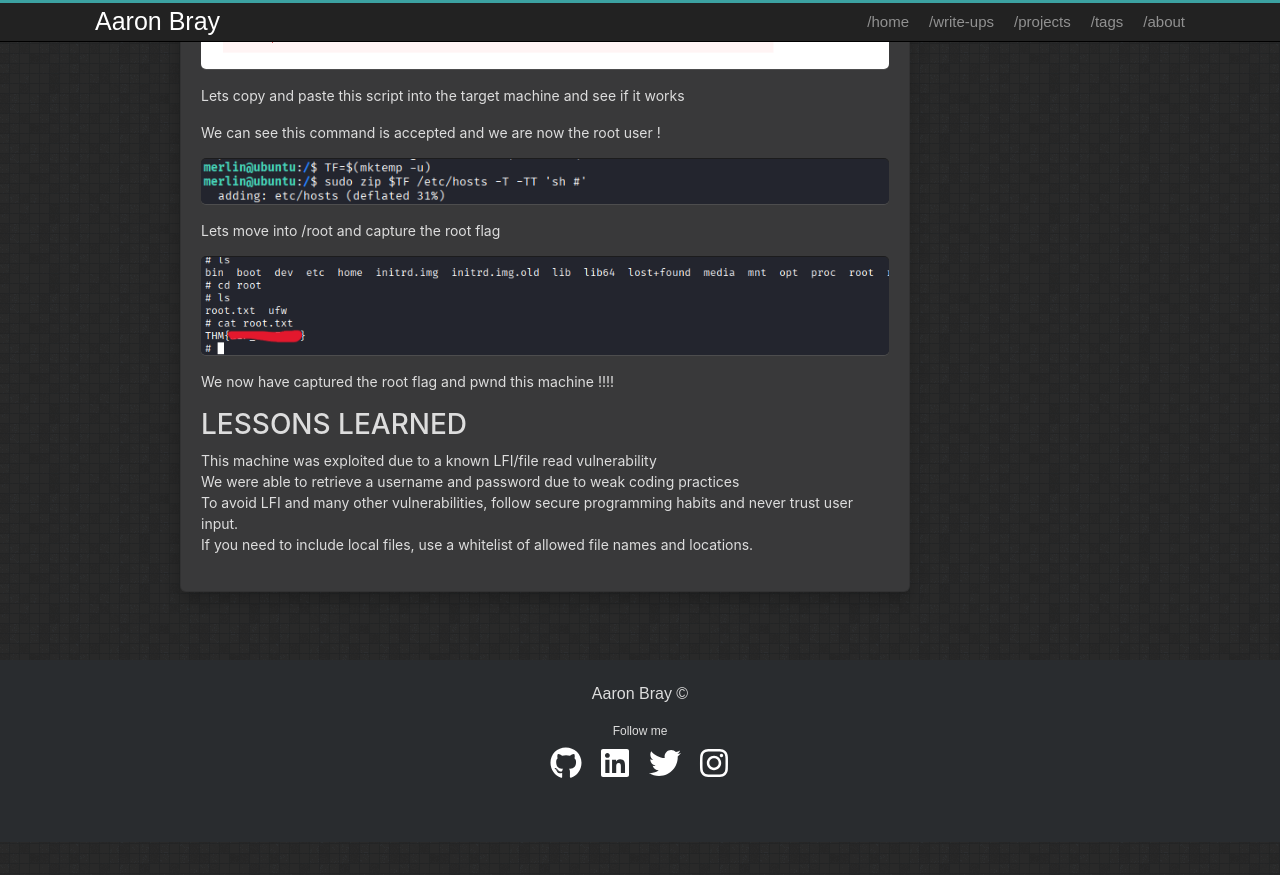
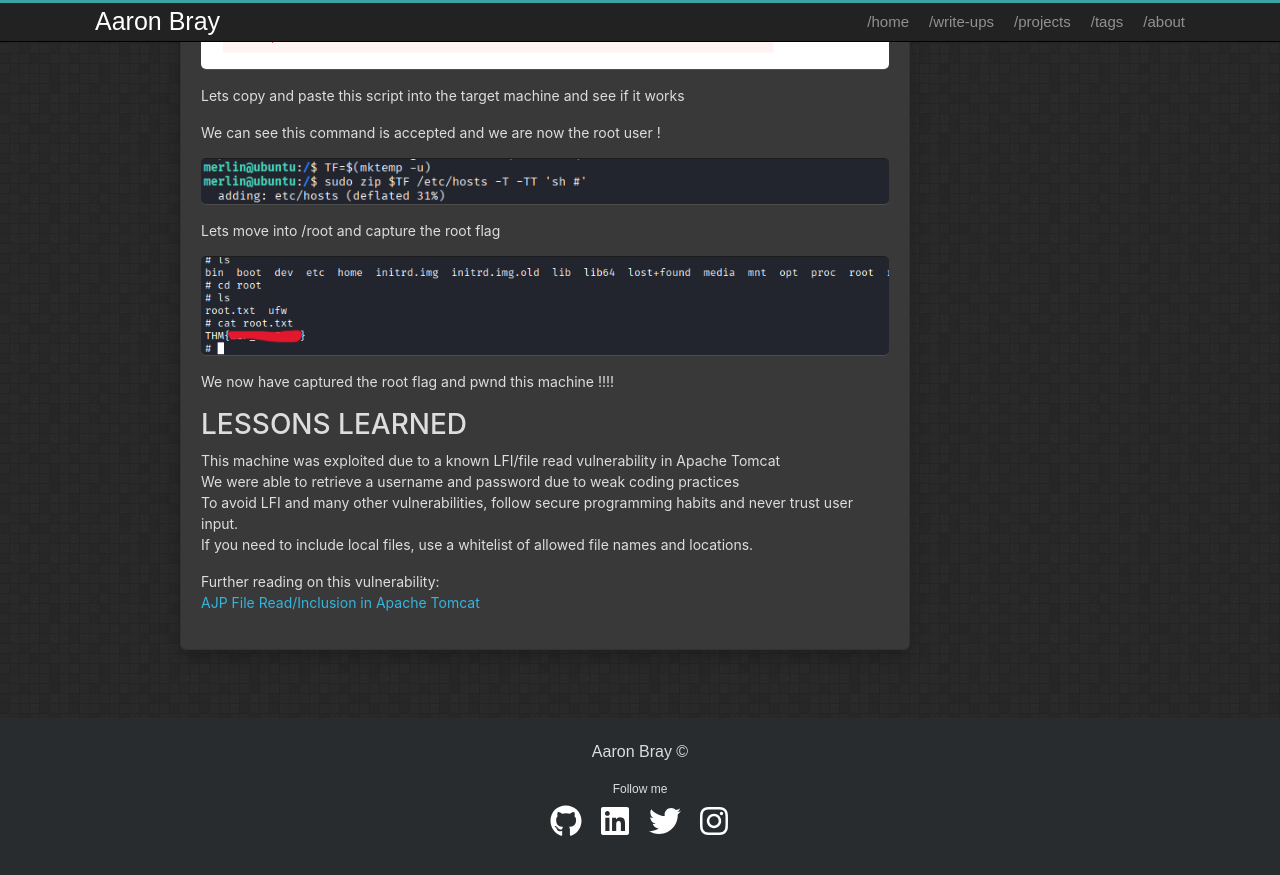
Before and after one commit to AaronBray/AaronBray.github.io, a Jekyll site: the page built from _posts/2025-09-25-Tom_Ghost.md, in a window 1280 px wide and 900 px high, scrolled down 6247 px. Shown: the top 875 px of the window. Built offline with Jekyll 4.4.1, drawn with Linux system fonts in a browser that asks for light colours; before the commit the page ends 7089 px from its top, so only the background shows below that.

Commit message:
Update 2025-09-25-Tom_Ghost.md

```diff
--- a/_posts/2025-09-25-Tom_Ghost.md
+++ b/_posts/2025-09-25-Tom_Ghost.md
@@ -313,7 +313,10 @@
 
 
 # LESSONS LEARNED
-This machine was exploited due to a known LFI/file read vulnerability
+This machine was exploited due to a known LFI/file read vulnerability in Apache Tomcat
 We were able to retrieve a username and password due to weak coding practices
 To avoid LFI and many other vulnerabilities, follow secure programming habits and never trust user input.
 If you need to include local files, use a whitelist of allowed file names and locations.
+
+Further reading on this vulnerability:
+[AJP File Read/Inclusion in Apache Tomcat](https://access.redhat.com/solutions/4851251)
```
